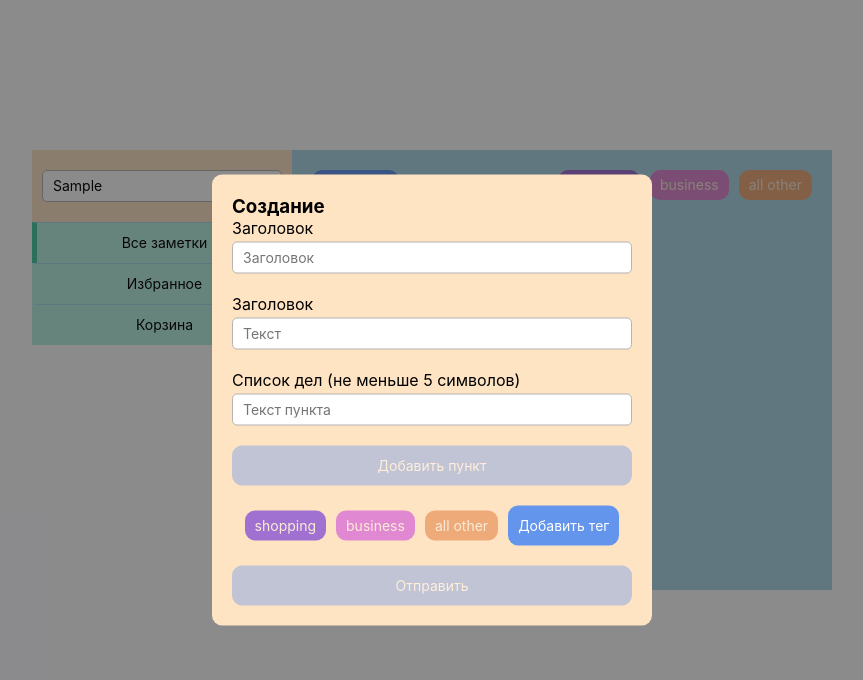
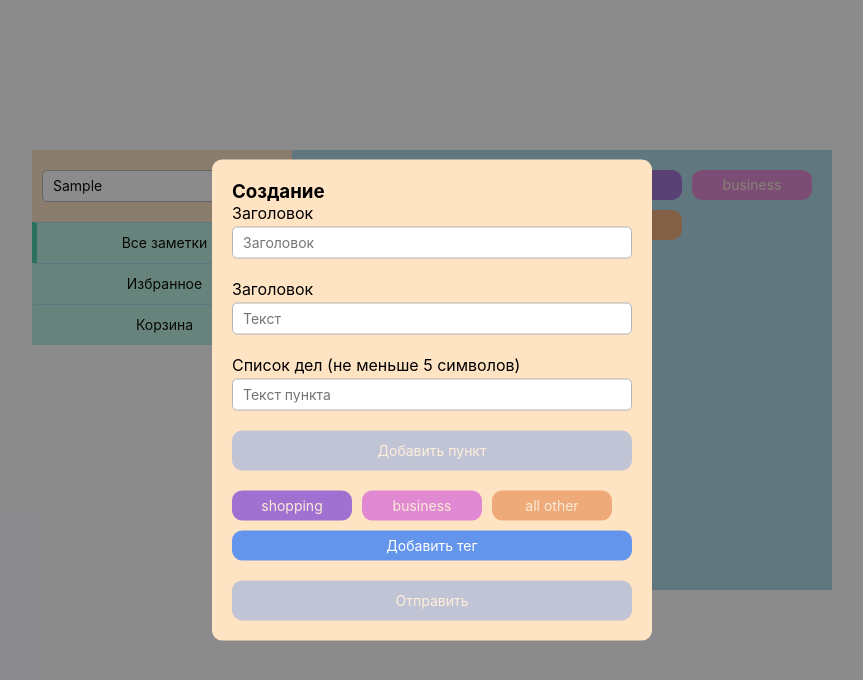
Before and after one commit to StasRnD/notes-list, a React (Create React App) app: page / in a window 1280 px wide. Both pictures are taken after typing "Sample" into the empty fields and a click on the button "Добавить". Shown: the top 680 px of the page, without its empty margins (208-1071 px from the left). Built offline with nearby package versions, Linux system fonts and the light colour scheme.

Commit message:
style: improve style

```diff
--- a/src/App.css
+++ b/src/App.css
@@ -13,11 +13,8 @@
     display: flex;
 }
 
-
-
-
 .NotesListWrapper {
-    min-width: 500px;
+    width: 500px;
     height: fit-content;
     padding: 20px;
     background-color: lightblue;
@@ -34,11 +31,6 @@
 
 }
 
-.TagsContainer {
-    display: flex;
-    column-gap: 10px;
-}
-
 .NotesList {
      display: flex;
     flex-direction: column;
@@ -48,4 +40,5 @@
 
 .AddNoteButton {
     padding: 5px 10px;
+    align-self: flex-start;
 }
--- a/src/App.tsx
+++ b/src/App.tsx
@@ -141,7 +141,7 @@ const App = () => {
               Добавить
             </button>
 
-            <div className={"TagsContainer"}>
+            <div className={"TagContainer"}>
               {tags.map((tag) => {
                 return (
                   <Tag
--- a/src/components/AddTagForm/AddTagForm.tsx
+++ b/src/components/AddTagForm/AddTagForm.tsx
@@ -17,7 +17,7 @@ export const AddTagForm: React.FC<AddTagFormProps> = ({
   const formik = useFormik<TagProps>({
     initialValues: {
       text: "",
-      color: "abbccc",
+      color: "#aafbcd",
     },
     onSubmit: (newTag) => {
       addTags({
@@ -51,7 +51,9 @@ export const AddTagForm: React.FC<AddTagFormProps> = ({
           id={"text"}
         />
         {formik.touched.text && formik.errors.text ? (
-          <span className={"Error"}>{formik.errors.text}</span>
+          <span className={"Error"}>
+            Такой тег уже существует или слишком короткое название
+          </span>
         ) : null}
       </label>
       <label className={"FormLabelContainer"}>
--- a/src/components/NoteForm/NoteForm.css
+++ b/src/components/NoteForm/NoteForm.css
@@ -23,10 +23,28 @@
 .TagContainer {
     display: flex;
     align-items: center;
-    justify-content: center;
-    column-gap: 10px;
+    justify-content: flex-start;
+    gap: 10px;
     flex-wrap: wrap;
+    width: 50%;
+
 }
+.TagContainerInNoteForm {
+    justify-content: start;
+    width: 100%;
+}
+
 .TagItem {
     flex-grow: 1;
 }
+
+.AddTag {
+    padding: 5px 10px;
+    text-align: center
+}
+
+.WrapperTagsAndAddTagButton {
+    display: flex;
+    flex-direction: column;
+    row-gap: 10px;
+}
--- a/src/components/NoteForm/NoteForm.tsx
+++ b/src/components/NoteForm/NoteForm.tsx
@@ -136,8 +136,8 @@ export const NoteForm: React.FC<NoteFormProps> = ({
       >
         Добавить пункт
       </button>
-
-      <div className={"TagContainer"}>
+      <div className={"WrapperTagsAndAddTagButton"}>
+        <div className={"TagContainer TagContainerInNoteForm"}>
           {tags.map((tag) => {
             return (
               <Tag
@@ -152,7 +152,12 @@ export const NoteForm: React.FC<NoteFormProps> = ({
           {formik.touched.tags && formik.errors.tags && (
             <span className={"Error"}>Необходимо выбрать хотя бы один тег</span>
           )}
-        <button type={"button"} onClick={handleOpenAddTagForm}>
+        </div>
+        <button
+          className={"AddTag"}
+          type={"button"}
+          onClick={handleOpenAddTagForm}
+        >
           Добавить тег
         </button>
       </div>
--- a/src/components/Tag/Tag.css
+++ b/src/components/Tag/Tag.css
@@ -5,6 +5,7 @@
     font-size: 14px;
     line-height: 20px;
     border-radius: 10px;
+    width: 100px;
 }
 
 .Tag:hover {
```
Lines whose indentation alone changed are shown as unchanged.
